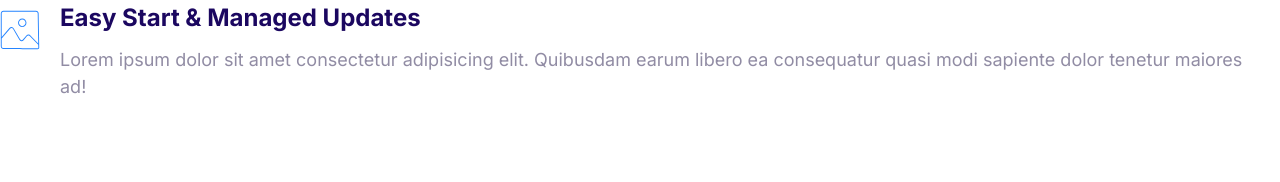
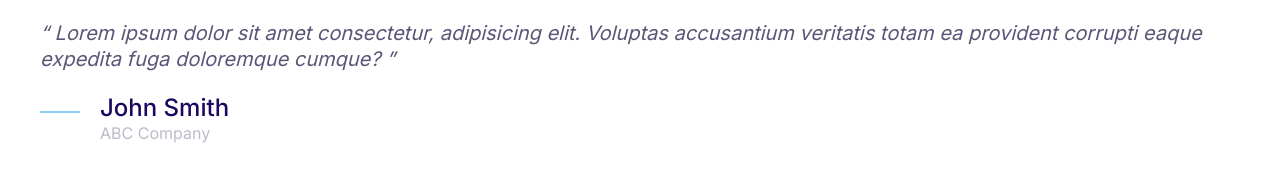
Before and after one commit to yossyoss007/moshify, a plain HTML site: page index.html in a window 1280 px wide. Drawn offline with Linux system fonts and the light colour scheme.

Commit message:
components quote

```diff
--- a/css/styles.css
+++ b/css/styles.css
@@ -4,6 +4,7 @@
   --color-accent: #ff3400;
   --color-headings: #1b0760;
   --color-body: #918ca4;
+  --color-body-darker: #5c5577;
   --color-border: #ccc;
   --border-radius: 30px;
 }
@@ -376,3 +377,50 @@ a {
 .media__image {
   margin-top: 1rem;
 }
+
+/* quotes */
+
+.quote {
+  font-size: 3rem;
+  font-style: italic;
+  color: var(--color-body-darker);
+  line-height: 1.3;
+}
+
+.quote__text::before {
+  content: open-quote;
+}
+.quote__text::after {
+  content: close-quote;
+}
+
+.quote__author {
+  font-size: 3rem;
+  font-weight: 500;
+  font-style: normal;
+  margin-bottom: 0;
+}
+
+.quote__organization {
+  columns: var(--color-headings);
+  opacity: 0.4;
+  font-size: 2rem;
+  font-style: normal;
+}
+
+.quote__line {
+  position: relative;
+  bottom: 10px;
+}
+
+@media screen and (min-width: 1024px) {
+  .quote {
+    font-size: 2rem;
+  }
+  .quote__author {
+    font-size: 2.4rem;
+  }
+  .quote__organization {
+    font-size: 1.6rem;
+  }
+}
--- a/index.html
+++ b/index.html
@@ -14,20 +14,25 @@
     <link rel="stylesheet" href="css/styles.css" />
   </head>
   <body>
+    <blockquote class="quote">
+      <p class="quote__text">
+        Lorem ipsum dolor sit amet consectetur, adipisicing elit. Voluptas
+        accusantium veritatis totam ea provident corrupti eaque expedita fuga
+        doloremque cumque?
+      </p>
+      <footer>
         <div class="media">
           <div class="media__image">
-        <svg class="icon icon--primary">
-          <use xlink:href="images/sprite.svg#snap"></use>
+            <svg class="icon icon--primary quote__line">
+              <use xlink:href="images/sprite.svg#line"></use>
             </svg>
           </div>
           <div class="media__body">
-        <h3 class="media__title">Easy Start & Managed Updates</h3>
-        <p>
-          Lorem ipsum dolor sit amet consectetur adipisicing elit. Quibusdam
-          earum libero ea consequatur quasi modi sapiente dolor tenetur maiores
-          ad!
-        </p>
+            <h3 class="media__title quote__author">John Smith</h3>
+            <p class="quote__organization">ABC Company</p>
           </div>
         </div>
+      </footer>
+    </blockquote>
   </body>
 </html>
```
Also changed, not shown: components/quote.html (added, +20 -0 lines). Lines whose indentation alone changed are shown as unchanged.
